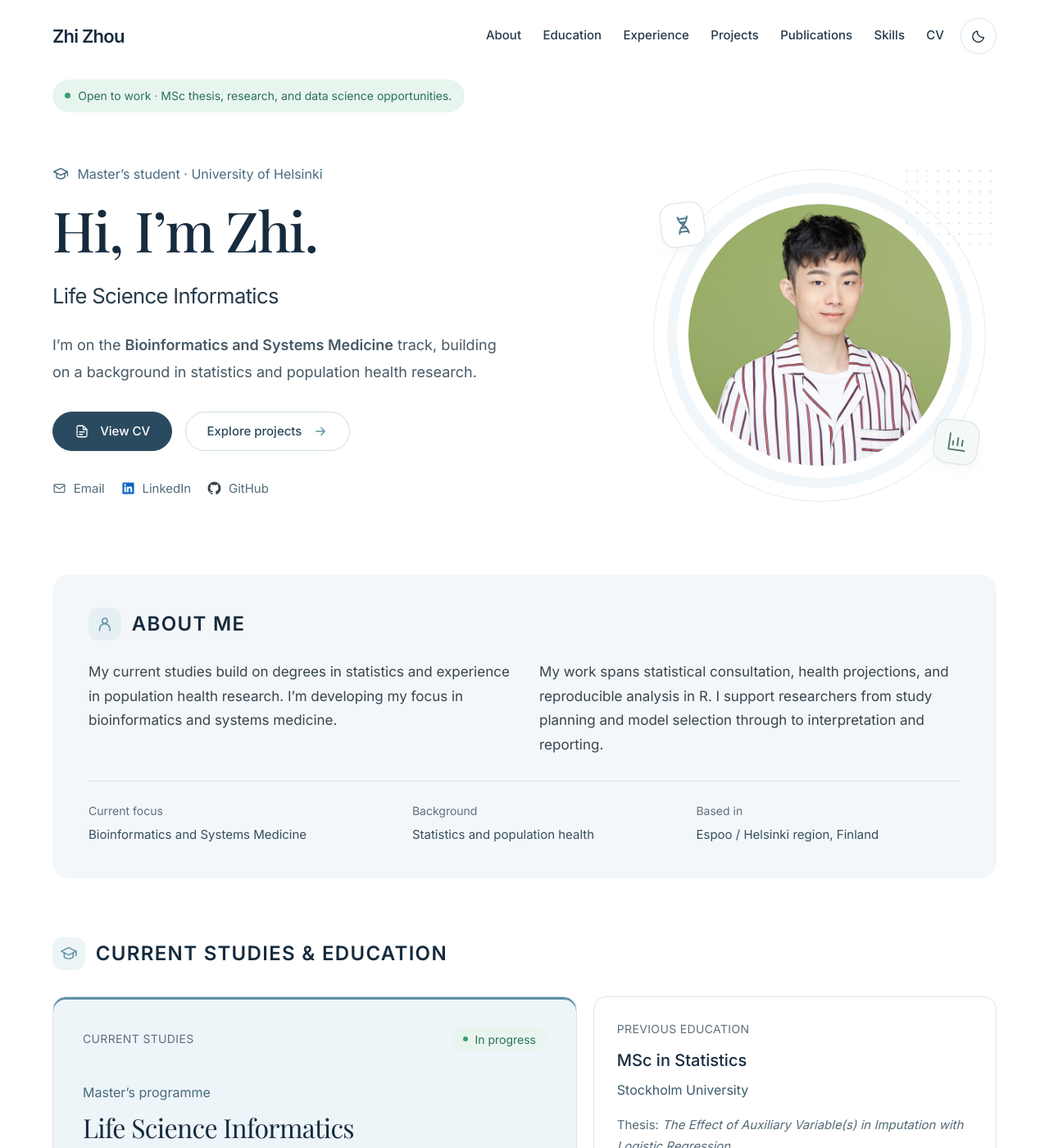
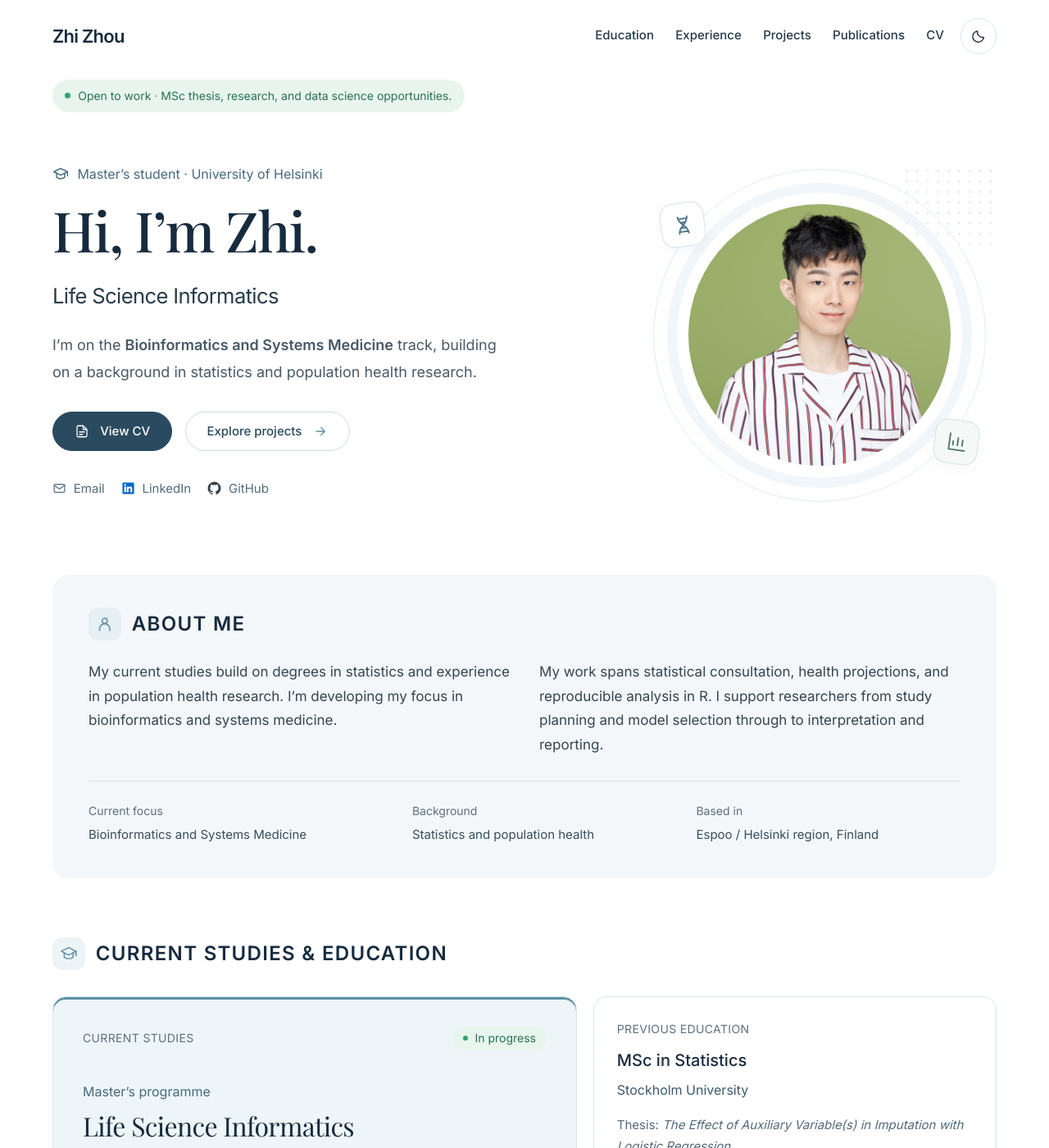
Before and after one commit to zauziii/zauziii.github.io, a Jekyll site: the page built from index.md, in a window 1280 px wide and 1400 px high. Shown: the whole window at 82% size. Built offline with Jekyll 4.4.1, drawn with Linux system fonts in a browser that asks for light colours.

Commit message:
Simplify shared navigation and align the study status badge

```diff
--- a/_includes/navigation.html
+++ b/_includes/navigation.html
@@ -1,4 +1,5 @@
 {% for item in page.navigation %}
+{% if item.show_in_nav == false %}{% continue %}{% endif %}
 {% if item.anchor == 'projects' and site.projects.size == 0 %}{% continue %}{% endif %}
 <a href="#{{ item.anchor | escape }}">{{ item.label | escape }}</a>
 {% endfor %}
--- a/_includes/sections/education.html
+++ b/_includes/sections/education.html
@@ -5,7 +5,7 @@
     {% for item in education %}
     <article class="academic-entry{% if item.current %} academic-current{% endif %}">
       {% if item.current %}
-      <div class="academic-label"><p class="eyebrow">Current studies</p><span class="study-status">{{ item.status | escape }}</span></div>
+      <div class="academic-label"><p class="eyebrow">Current studies</p><span class="study-status"><span class="study-status-label">{{ item.status | escape }}</span></span></div>
       {% else %}
       <p class="eyebrow">Previous education</p>
       {% endif %}
--- a/styles.css
+++ b/styles.css
@@ -118,8 +118,9 @@
 .academic-entry { padding: 1.75rem; border: 1px solid var(--line); border-radius: 1rem; }
 .academic-current { grid-row: span 2; padding: 2.25rem; background: #eef5f8; border-color: #d7e6ed; box-shadow: inset 0 3px 0 var(--accent); }
 .academic-label { display: flex; flex-wrap: wrap; align-items: center; justify-content: space-between; gap: .75rem 1rem; margin-bottom: 2.25rem; }
-.study-status { display: inline-flex; align-items: center; gap: .5rem; padding: .3rem .8rem; border-radius: 999px; background: var(--status-bg); color: var(--status-text); font-size: .875rem; line-height: 1.5; }
-.study-status::before { content: ''; width: .4rem; height: .4rem; border-radius: 50%; background: var(--status-dot); }
+.study-status { display: inline-flex; align-items: center; gap: .5rem; padding: .3rem .8rem; border-radius: 999px; background: var(--status-bg); color: var(--status-text); font-size: .875rem; line-height: 1; min-height: 1.8rem; }
+.study-status-label { display: block; transform: translateY(-.5px); }
+.study-status::before { content: ''; display: block; flex: 0 0 .4rem; width: .4rem; height: .4rem; border-radius: 50%; background: var(--status-dot); }
 .academic-entry h3 { margin-top: .85rem; color: var(--ink); font-size: 1.25rem; font-weight: 500; line-height: 1.4; }
 .academic-current h3 { margin-top: .45rem; font-family: var(--serif); font-size: 2rem; font-weight: 400; line-height: 1.3; letter-spacing: -.02em; }
 .academic-credential { color: #486a7e; font-size: 1rem; }
```
Also changed, not shown: index.md (+2 -0 lines), README.md.
